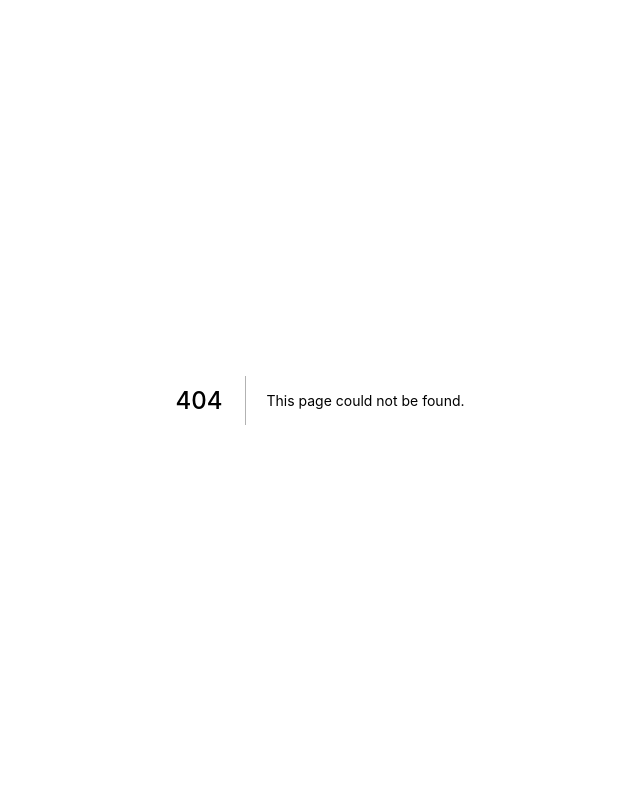
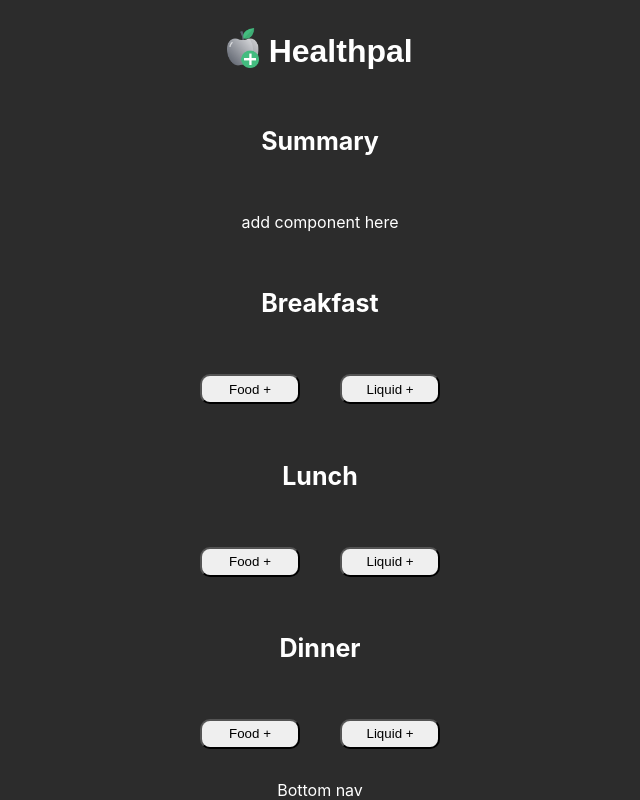
Before and after one commit to apanjapi/HealthPal, a Next.js app in the folder healthpal/: page /record in a window 1280 px wide. Before the commit this address had no page. Shown: the whole page, without its empty margins (320-960 px from the left). Built offline with nearby package versions, Linux system fonts and the light colour scheme; a web font is replaced by a local one.

Commit message:
Fix styling for index.jsx and record.jxs

```diff
--- a/healthpal/comp/CaloriesInput/index.jsx
+++ b/healthpal/comp/CaloriesInput/index.jsx
@@ -2,20 +2,18 @@
 import React from 'react';
 
 
-const Text = styled.h1`
-margin-left:15px;
-
+const Text = styled.div`
 `
 
 const Button = styled.button`
+display: flex;
+justify-content: center;
 align-items: center;
-justify-content: center;
-width: 150px;
-height: 70px;
+width: 100px;
+height: 30px;
 border-radius:10px;
 cursor: pointer;
-margin: 20px;
-
+margin: 0 20px;
 `
 
 
--- a/healthpal/comp/Topbar/index.jsx
+++ b/healthpal/comp/Topbar/index.jsx
@@ -4,24 +4,21 @@
 const Cont = styled.div`
 max-width:137px;
 height:45px;
+margin-top:25px;
 display:flex;
 flex-direction:row;
+justify-content: center;
+align-items: center;
 `;
 
 const Logo = styled.img`
 height:40px;
-position:absolute;
-left:42vw;
-top:38px;
+margin-right: 10px;
 visibility:${props=>props.visibility};
 `;
 
 const AppName = styled.h1`
-width:40px;
 height:30px;
-left:45vw;
-position:absolute;
-top:18px;
 font-family: 'ABeeZee', sans-serif;
 `;
 
--- /dev/null
+++ b/healthpal/pages/record.jsx
@@ -0,0 +1,31 @@
+import styles from '../styles/Home.module.css'
+import CaloriesInput from '../comp/CaloriesInput'
+import TopBar from "../comp/Topbar";
+//import Label from "../comp/Label";
+
+export default function Home() {
+  return (
+    <div className={styles.container2}>
+      <TopBar />
+        <h3 className={styles.heading}>Summary</h3>
+        <div>add component here</div>
+        <h3 className={styles.heading}>Breakfast</h3>
+        <div className={styles.container3}>
+            <CaloriesInput></CaloriesInput>
+            <CaloriesInput title="Liquid +"></CaloriesInput>
+        </div>
+        <h3 className={styles.heading}>Lunch</h3>
+        <div className={styles.container3}>
+            <CaloriesInput></CaloriesInput>
+            <CaloriesInput title="Liquid +"></CaloriesInput>
+        </div>
+        <h3 className={styles.heading}>Dinner</h3>
+        <div className={styles.container3}>
+            <CaloriesInput></CaloriesInput>
+            <CaloriesInput title="Liquid +"></CaloriesInput>
+        </div>
+        <div>Bottom nav</div>
+    </div>
+
+  )
+}
--- a/healthpal/styles/Home.module.css
+++ b/healthpal/styles/Home.module.css
@@ -7,29 +7,43 @@
   padding: 0 0.5rem;
   display: flex;
   flex-direction: column;
+  justify-content: space-between;
+  align-items: center;
+  color: #FFFFFF;
+  background-color:#2C2C2C;
+}
+
+.heading{
+  font-size: 25px;
+  display: flex;
   justify-content: center;
+  align-items: center;
+}
+
+.inputbox{
+  display: flex;
+  flex-direction: column;
+  justify-content: center;
+  align-items: center;
+}
+
+.container2{
+  min-height: 100vh;
+  padding: 0 0.5rem;
+  display: flex;
+  flex-direction: column;
+  justify-content: space-between;
   align-items: center;
   height: 100vh;
   color: #FFFFFF;
   background-color:#2C2C2C;
 }
 
-
-.inputbox{
-
-}
-
-.container2 {
+.container3{
   display: flex;
   flex-direction: row;
   justify-content: center;
   align-items: center;
-}
-
-.LeftText {
-  align-items: left;
-  justify-content: left;
-  margin-left:-230px;
 }
 
 @media (max-width: 600px) {
```
Also changed, not shown: healthpal/comp/Label/index.jsx (+7 -2 lines), healthpal/pages/CaloriesInput.jsx (deleted, +0 -27 lines), healthpal/pages/index.jsx (+7 -2 lines).
